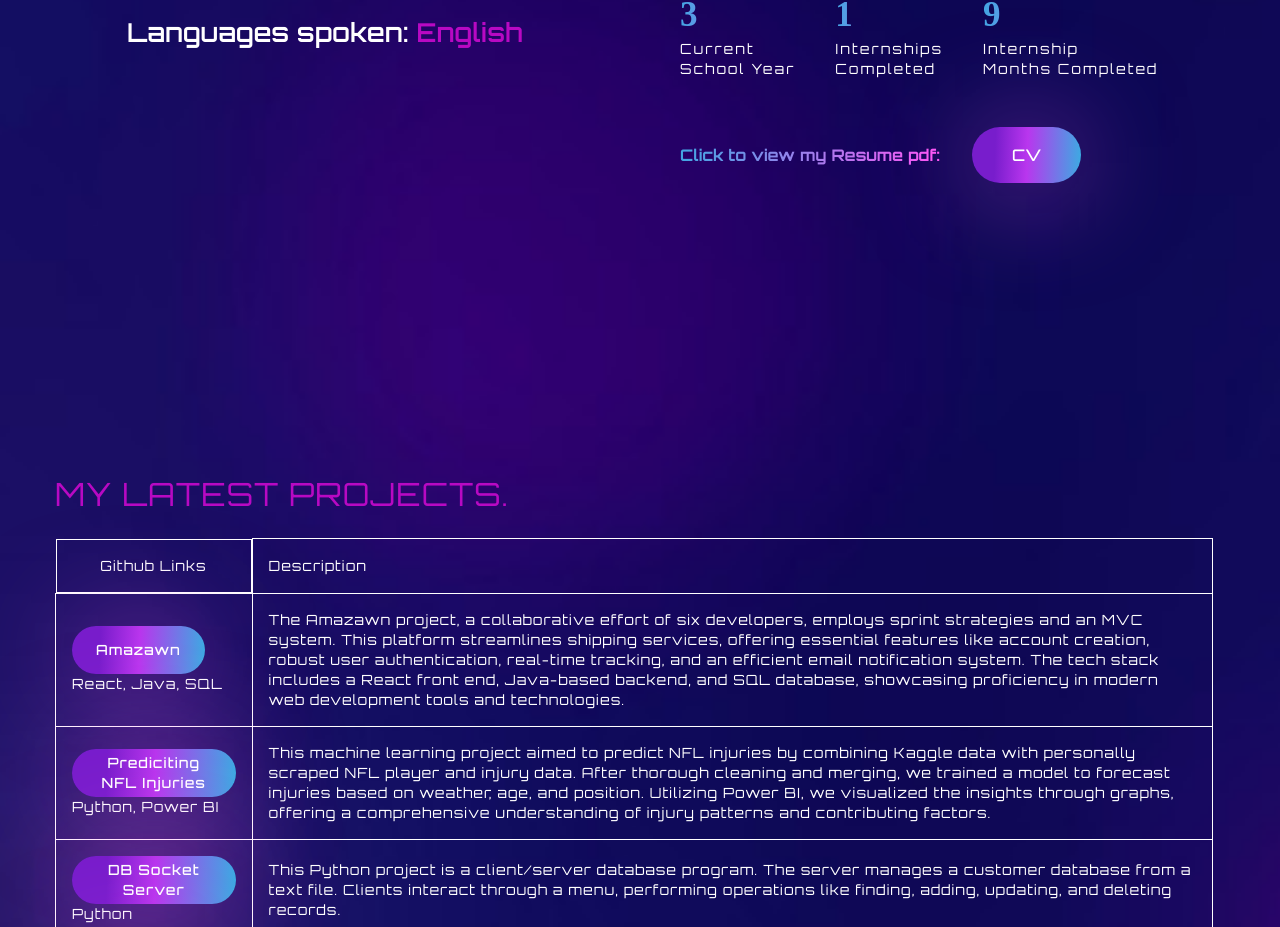
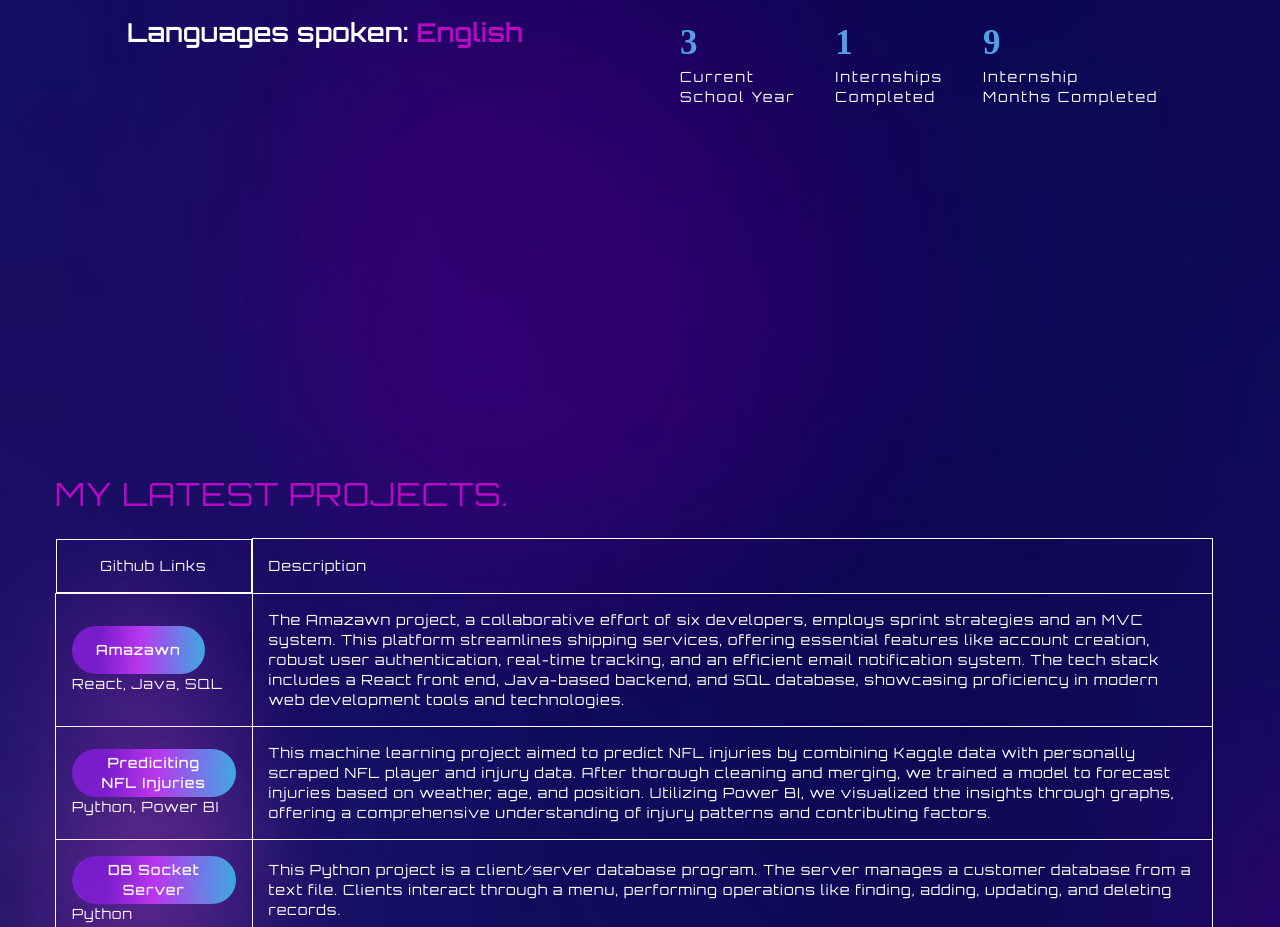
Before and after one commit to mattflahertyy/Portfolio-Website, a React (Create React App) app: page / in a window 1280 px wide. Shown: the part 1198-2125 px from the top of the page. Built offline with nearby package versions, Linux system fonts and the light colour scheme; the HTML template or start-up script is replaced by a standard one; a web font is replaced by a local one.

Commit message:
Removed CV part for now

```diff
--- a/src/components/About.js
+++ b/src/components/About.js
@@ -93,17 +93,17 @@ const About = () => {
                   </div>
                 </div>
               </div>
-              <div className='flex gap-x-8 items-center'>
-                <a className='text-gradient btn-link'>
-                  Click to view my Resume pdf:
-                </a>
+              {/*<div className='flex gap-x-8 items-center'>*/}
+              {/*  <a className='text-gradient btn-link'>*/}
+              {/*    Click to view my Resume pdf:*/}
+              {/*  </a>*/}
 
 
-                <Link to='resumeviewer' activeClass='active' smooth={true} spy={true} className='cursor-pointer'>
-                  <button className='btn btn-lg'>CV</button>
-                </Link>
+              {/*  <Link to='resumeviewer' activeClass='active' smooth={true} spy={true} className='cursor-pointer'>*/}
+              {/*    <button className='btn btn-lg'>CV</button>*/}
+              {/*  </Link>*/}
 
-              </div>
+              {/*</div>*/}
             </motion.div>
           </div>
         </div>
```
Also changed, not shown: 12 other files (tests, documents, lock files or other folders).
